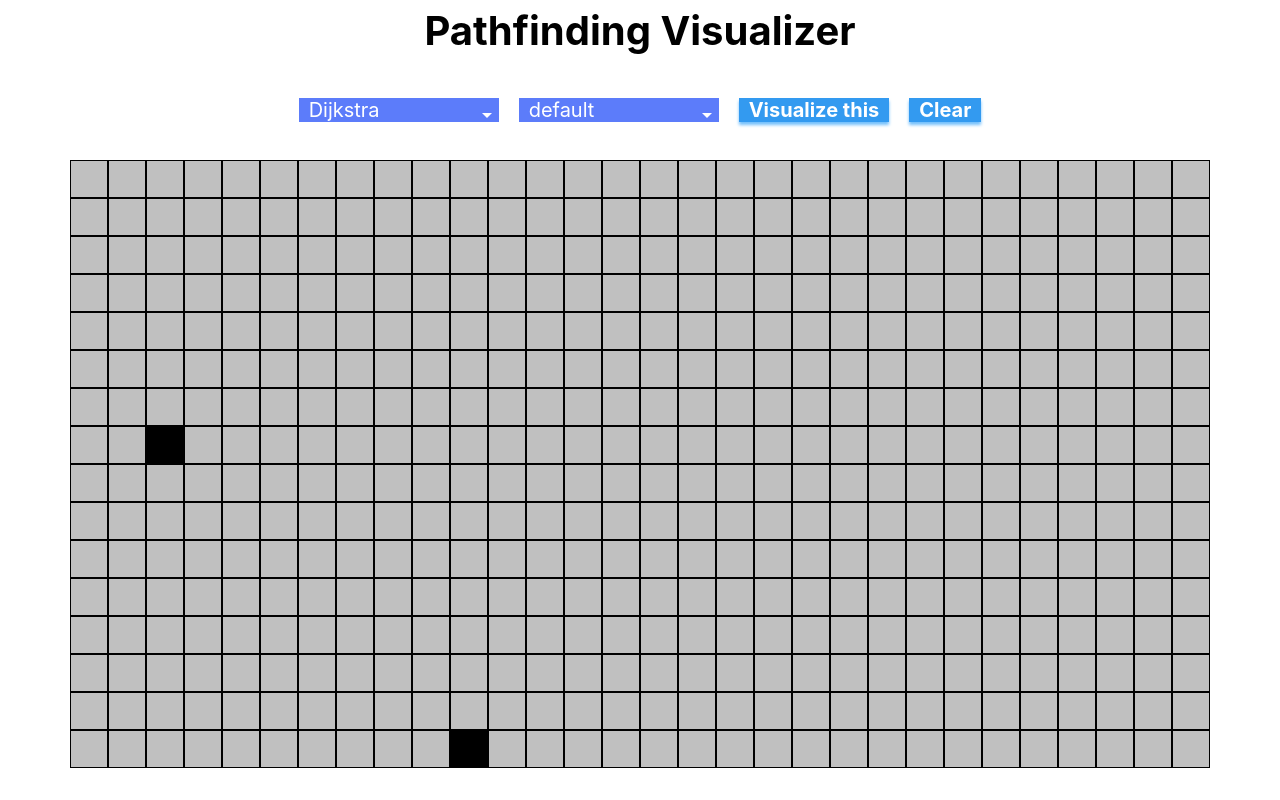
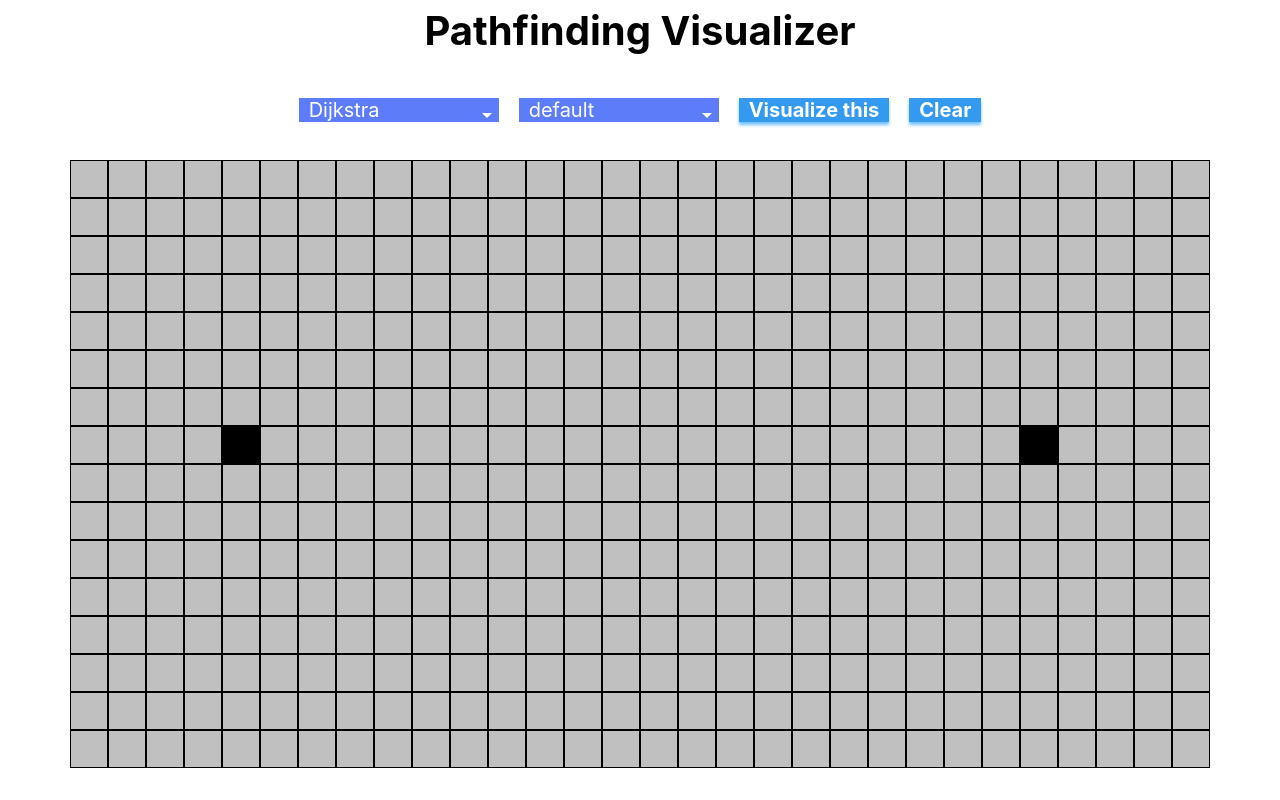
Before and after one commit to chrisislin/Pathfinder, a React (Create React App) app: page / in a window 1280 px wide. Built offline with nearby package versions, Linux system fonts and the light colour scheme; the HTML template or start-up script is replaced by a standard one.

Commit message:
update before full update

```diff
--- a/package.json
+++ b/package.json
@@ -12,6 +12,7 @@
     "queue-fifo": "^0.2.6",
     "react": "^17.0.1",
     "react-dom": "^17.0.1",
+    "react-helmet": "^6.1.0",
     "react-icons": "^4.2.0",
     "react-modal": "^3.12.1",
     "react-scripts": "4.0.2",
@@ -25,7 +26,8 @@
     "build": "react-scripts build",
     "test": "react-scripts test",
     "eject": "react-scripts eject",
-    "predeploy": "npm run build",
+    "flow": "flow",
+    "predeploy": "yarn build",
     "deploy": "gh-pages -d build"
   },
   "eslintConfig": {
--- a/src/Provider.jsx
+++ b/src/Provider.jsx
@@ -25,8 +25,8 @@ export type ContextType = {|
 |};
 
 const Context = createContext<ContextType>();
-const _begin = { x: 7, y: 2 };
-const _end = { x: 15, y: 10 };
+const _begin = { x: 7, y: 4 };
+const _end = { x: 7, y: 25 };
 const _board : BoardType = new Array(BOARD_ROW);
 for(let i=0; i<BOARD_ROW; i++){
   _board[i] = [];
--- a/src/components/Container/Container.js
+++ b/src/components/Container/Container.js
@@ -4,6 +4,7 @@ import React, { useEffect, useContext, useState } from 'react';
 import Modal from 'react-modal';
 import Header from '../Header/Header';
 import Board from '../Board/Board';
+import ModalInfo from '../Info/Info';
 import { Context } from 'Provider';
 import './Container.scss';
 
@@ -18,7 +19,7 @@ const Container = () => {
   };
 
   const context = useContext(Context);
-  const { isPathExist, pathFinder, clear } : ContextType = context;
+  const { isPathExist, pathFinder, clear, isHelped, setIsHelped } : ContextType = context;
   const [isOpen, setIsOpen] = useState(false);
 
   useEffect(() => {
@@ -30,12 +31,16 @@ const Container = () => {
   }, [isPathExist, pathFinder, clear]);
 
   const onClose = () => { setIsOpen(false); };
+  const onHelpClose = () => {
+    setIsHelped(false);
+  };
 
   return (
     <>
       <header className="header">
         <h1 className="header__title">Pathfinding Visualizer</h1>
       </header>
+      <ModalInfo isHelped={isHelped} onHelpClose={onHelpClose} />
       <Modal
         className="modal"
         isOpen={isOpen}
--- /dev/null
+++ b/src/components/Info/Info.js
@@ -0,0 +1,67 @@
+// @flow
+
+import React from 'react';
+import Modal from 'react-modal';
+import './Info.scss';
+
+type ModalInfoPropTypes = {
+  isHelped: boolean,
+  onHelpClose: (any) => void
+};
+
+const ModalInfo = ({ isHelped, onHelpClose } : ModalInfoPropTypes) => {
+  return (
+    <Modal
+      className="modal-info"
+      isOpen={isHelped}
+      contentLabel="Example Modal"
+      onRequestClose={onHelpClose}
+    >
+      <h1 className="modal-info__title">How to use?</h1>
+      <p className="modal-info__color">
+        <div className="modal-info__row">
+          <p className="modal-info__content">
+            <span className="modal-info__square--initial" />
+            <p>intiial</p>
+          </p>
+          <p className="modal-info__content">
+            <span className="modal-info__square--visited" />
+            <p>visited</p>
+          </p>
+        </div>
+        <div className="modal-info__row">
+          <p className="modal-info__content">
+            <span className="modal-info__square--clicked" />
+            <p>clicked</p>
+          </p>
+          <p className="modal-info__content">
+            <span className="modal-info__square--fixed" />
+            <p>fixed</p>
+          </p>
+        </div>
+        <div className="modal-info__row">
+          <p className="modal-info__content">
+            <span className="modal-info__square--shortest" />
+            <p>shortest</p>
+          </p>
+        </div>
+      </p>
+      <p className="modal-info__usage">
+        <div className="modal-info__row">
+          <h2>1. You can make wall by clicking any block</h2>
+        </div>
+        <div className="modal-info__row">
+          <h2>2. You can move</h2>
+          <span className="modal-info__square--fixed" />
+          <h2>by dragging</h2>
+        </div>
+        <div className="modal-info__row">
+          <h2>3. You can choose algorithm and speed from select box</h2>
+        </div>
+      </p>
+      <button onClick={onHelpClose} className="modal-info__close">X</button>
+    </Modal>
+  );
+};
+
+export default ModalInfo;
--- /dev/null
+++ b/src/components/Info/Info.scss
@@ -0,0 +1,74 @@
+@import 'open-color/open-color';
+
+.modal-info {
+  $self: &;
+  width: 700px;
+  height: 350px;
+  padding: 20px;
+  align-items: center;
+
+  &__title {
+  }
+
+  &__color {
+    margin-bottom: 20px;
+  }
+
+  &__usage {
+    #{$self}__row {
+      margin-bottom: 20px;
+    }
+
+    #{$self}__square {
+      margin-right: 10px;
+    }
+
+    h2 {
+      margin-right: 10px;
+      font-size: 20px;
+    }
+  }
+
+  &__row {
+    display: flex;
+    align-items: center;
+  }
+
+  &__content {
+    width: 150px;
+    display: flex;
+    flex-direction: row;
+    align-items: center;
+    margin-bottom: 20px;
+  }
+
+  &__square {
+    display: block;
+    width: 24px;
+    height: 24px;
+    margin-right: 20px;
+
+    &--initial {
+      @extend #{$self}__square;
+    }
+
+    &--visited {
+      @extend #{$self}__square;
+    }
+
+    &--clicked {
+      @extend #{$self}__square;
+    }
+
+    &--fixed {
+      @extend #{$self}__square;
+    }
+
+    &--shortest {
+      @extend #{$self}__square;
+    }
+  }
+
+  &__close {
+  }
+}
--- /dev/null
+++ b/src/styles/_mixins.scss
@@ -0,0 +1,45 @@
+@mixin modal($color) {
+    position: absolute;
+    top: 50%;
+    left: 50%;
+    transform: translate(-50%, -50%);
+    width: 400px;
+    height: 200px;
+    background-color: white;
+    border-radius: 5px;
+    outline: none;
+    box-shadow: 0 3px 0 0 rgba(0,0,0,0.4);
+    text-align: center;
+    display: flex;
+    flex-direction: column;
+    justify-content: center;
+    font-weight: bold;
+    border-top: 7px solid $color;
+  }
+
+  @mixin modal-title($color) {
+    font-family: inherit;
+    font-size: 36px;
+    margin-bottom: 20px;
+    color: $color;
+  }
+
+  @mixin modal-close($color) {
+    position: absolute;
+    right: 10px;
+    top: 10px;
+    border-radius: 50%;
+    width: 25px;
+    height: 25px;
+    border: none;
+    background-color: $color;
+    color: white;
+    cursor: pointer;
+    transition: opacity 0.3s linear;
+    opacity: 0.5;
+    outline: none;
+
+    &:hover {
+      opacity: 1;
+    }
+  }
--- /dev/null
+++ b/src/styles/_variables.scss
@@ -0,0 +1,26 @@
+$visited-color: #75e1ff;
+$shortest-color: #cf2541;
+$fixed-color: #000000;
+$clicked-color: #fcba03;
+$initial-color: #a1a6a3;
+
+$header-height: 10vh;
+$content-header-height: 9vh;
+$footer-height: 10vh;
+$board-height: calc(100vh - (#{$header-height} + #{$content-header-height} + #{$footer-height}));
+
+$board-row: 16;
+$board-col: 30;
+
+$border-item-size: calc(calc(#{$board-height} / #{$board-row}) - 5px);
+
+:export {
+  visitedColor: $visited-color;
+  shortestColor: $shortest-color;
+  fixedColor: $fixed-color;
+  clickedColor: $clicked-color;
+  initialColor: $initial-color;
+
+  boardRow: $board-row;
+  boardCol: $board-col;
+}
```
Also changed, not shown: src/styles/_placeholders.scss (added, +8 -0 lines), 1 other file (tests, documents, lock files or other folders).
